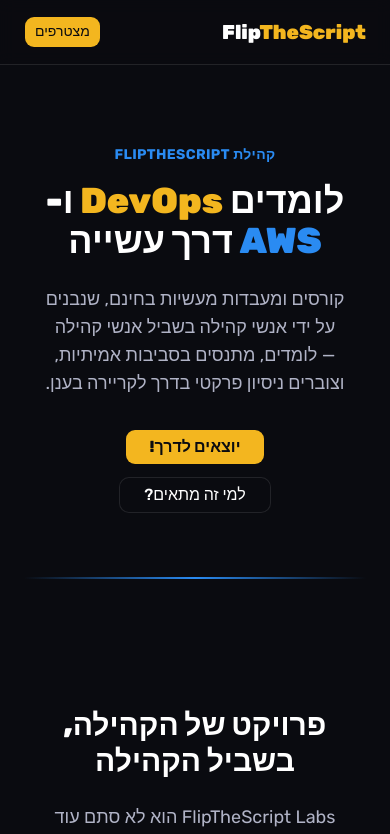
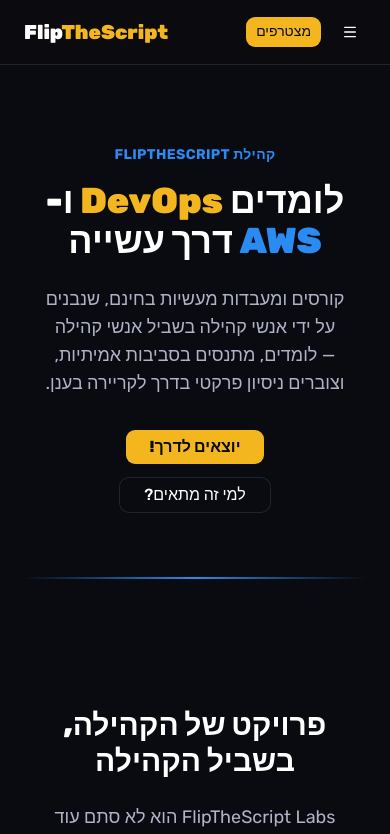
Before and after one commit to FlipTheScriptCommunity/flipthescript-labs, a Next.js app in the folder apps/web/: page / in a window 390 px wide. Shown: the top 834 px of the page. Built offline with nearby package versions, Linux system fonts and the light colour scheme.

Commit message:
Fixed mobile missing links (added menu), added better links navigation, fix for Turbopack memory and cpu bug

```diff
--- a/apps/web/package.json
+++ b/apps/web/package.json
@@ -3,6 +3,7 @@
   "version": "0.0.1",
   "private": true,
   "scripts": {
+    "dev": "next dev --webpack",
     "cf:build": "opennextjs-cloudflare build --skipNextBuild",
     "preview": "opennextjs-cloudflare preview --skipNextBuild",
     "deploy": "opennextjs-cloudflare deploy --skipNextBuild",
@@ -12,6 +13,7 @@
   },
   "dependencies": {
     "@base-ui/react": "^1.6.0",
+    "@fontsource-variable/rubik": "^5.3.0",
     "@opennextjs/cloudflare": "^1.20.2",
     "@tailwindcss/postcss": "^4.3.3",
     "class-variance-authority": "^0.7.1",
--- a/apps/web/src/components/marketing/get-involved-section.tsx
+++ b/apps/web/src/components/marketing/get-involved-section.tsx
@@ -1,3 +1,4 @@
+import Link from 'next/link';
 import { Button } from '@/components/ui/button';
 
 export function GetInvolvedSection() {
@@ -10,7 +11,7 @@
         </p>
 
         <div className="mt-8 flex flex-col items-center justify-center gap-3 sm:flex-row">
-          <Button size="lg" className="px-6 text-base font-extrabold">
+          <Button size="lg" className="px-6 text-base font-extrabold" render={<Link href="/courses" />}>
             להתחיל ללמוד
           </Button>
           <Button size="lg" variant="secondary" className="px-6 text-base">
--- a/apps/web/src/components/marketing/site-header.tsx
+++ b/apps/web/src/components/marketing/site-header.tsx
@@ -1,19 +1,59 @@
+'use client';
+
+import { useState } from 'react';
 import Link from 'next/link';
+import { Menu, X } from 'lucide-react';
 import { Button } from '@/components/ui/button';
 
 const navLinks = [
   { label: 'קורסים', href: '/courses' },
-  { label: 'קהילה', href: '#mission' },
+  // '/#mission', not a bare '#mission': the mission section only exists on
+  // the homepage, so a same-page-only hash href silently did nothing on
+  // any other route (e.g. /courses) — there's no id="mission" there for
+  // the browser to jump to. Prefixing with '/' sends the user home first,
+  // then the hash resolves once that section actually exists in the DOM.
+  { label: 'קהילה', href: '/#mission' },
   { label: 'GitHub', href: 'https://github.com/FlipTheScriptCommunity' },
 ];
 
 export function SiteHeader() {
+  // Below the md breakpoint the desktop <nav> (hidden md:flex) disappears
+  // entirely with no fallback, which is what made קורסים/קהילה/GitHub
+  // unreachable on mobile. This toggle drives a mobile-only dropdown panel
+  // carrying the same links, opened via a hamburger button that only
+  // renders below md (md:hidden — the mirror image of the desktop nav).
+  const [isMenuOpen, setIsMenuOpen] = useState(false);
+
   return (
     <header className="sticky top-0 z-10 border-b border-border bg-background/80 backdrop-blur">
       <div className="mx-auto flex max-w-6xl items-center justify-between px-6 py-4">
-        <Link href="/" className="text-xl font-black">
-          Flip<span className="text-primary">TheScript</span>
-        </Link>
+        {/*
+          <html dir="rtl"> means the first DOM child in this row sits on the
+          right and the last one on the left. This first group is the
+          right-hand cluster: the hamburger comes first within it (so it's
+          the rightmost element overall — first thing reached reading
+          right-to-left), with מצטרפים just to its left, matching how it
+          used to sit next to the logo before the logo moved to the other
+          side. מצטרפים is unconditional (no hidden/md:flex) since it's
+          meant to show at every width now, not just desktop.
+        */}
+        <div className="flex items-center gap-3">
+          <Button
+            variant="ghost"
+            size="icon"
+            className="md:hidden"
+            aria-label={isMenuOpen ? 'סגירת התפריט' : 'פתיחת התפריט'}
+            aria-expanded={isMenuOpen}
+            onClick={() => setIsMenuOpen((open) => !open)}
+          >
+            {isMenuOpen ? <X /> : <Menu />}
+          </Button>
+
+          {/* Same bug as קהילה above: get-involved-section only renders on
+              the homepage, so this needs the leading '/' to work from
+              other pages like /courses, not just a same-page hash. */}
+          <Button render={<Link href="/#get-involved" />}>מצטרפים</Button>
+        </div>
 
         <nav className="hidden items-center gap-6 md:flex">
           {navLinks.map((link) =>
@@ -37,8 +77,39 @@
           )}
         </nav>
 
-        <Button render={<a href="#get-involved" />}>מצטרפים</Button>
+        {/* Last child = leftmost under dir="rtl", per the logo-on-the-left request. */}
+        <Link href="/" className="text-xl font-black" onClick={() => setIsMenuOpen(false)}>
+          Flip<span className="text-primary">TheScript</span>
+        </Link>
       </div>
+
+      {isMenuOpen && (
+        <nav className="border-t border-border bg-background px-6 py-4 md:hidden">
+          <div className="flex flex-col gap-4">
+            {navLinks.map((link) =>
+              link.href.startsWith('/') ? (
+                <Link
+                  key={link.label}
+                  href={link.href}
+                  className="text-sm font-medium text-muted-foreground transition-colors hover:text-foreground"
+                  onClick={() => setIsMenuOpen(false)}
+                >
+                  {link.label}
+                </Link>
+              ) : (
+                <a
+                  key={link.label}
+                  href={link.href}
+                  className="text-sm font-medium text-muted-foreground transition-colors hover:text-foreground"
+                  onClick={() => setIsMenuOpen(false)}
+                >
+                  {link.label}
+                </a>
+              ),
+            )}
+          </div>
+        </nav>
+      )}
     </header>
   );
 }
```
Also changed, not shown: 1 other file (tests, documents, lock files or other folders).
